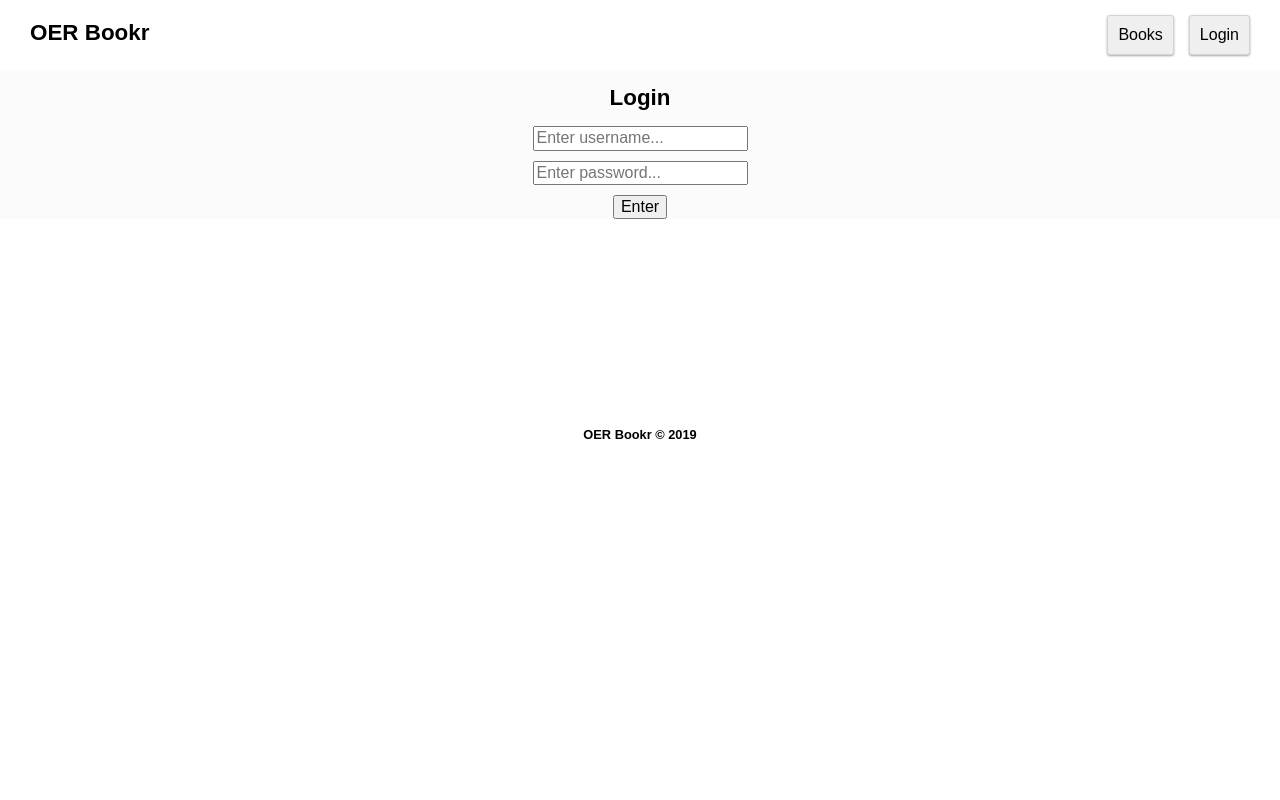
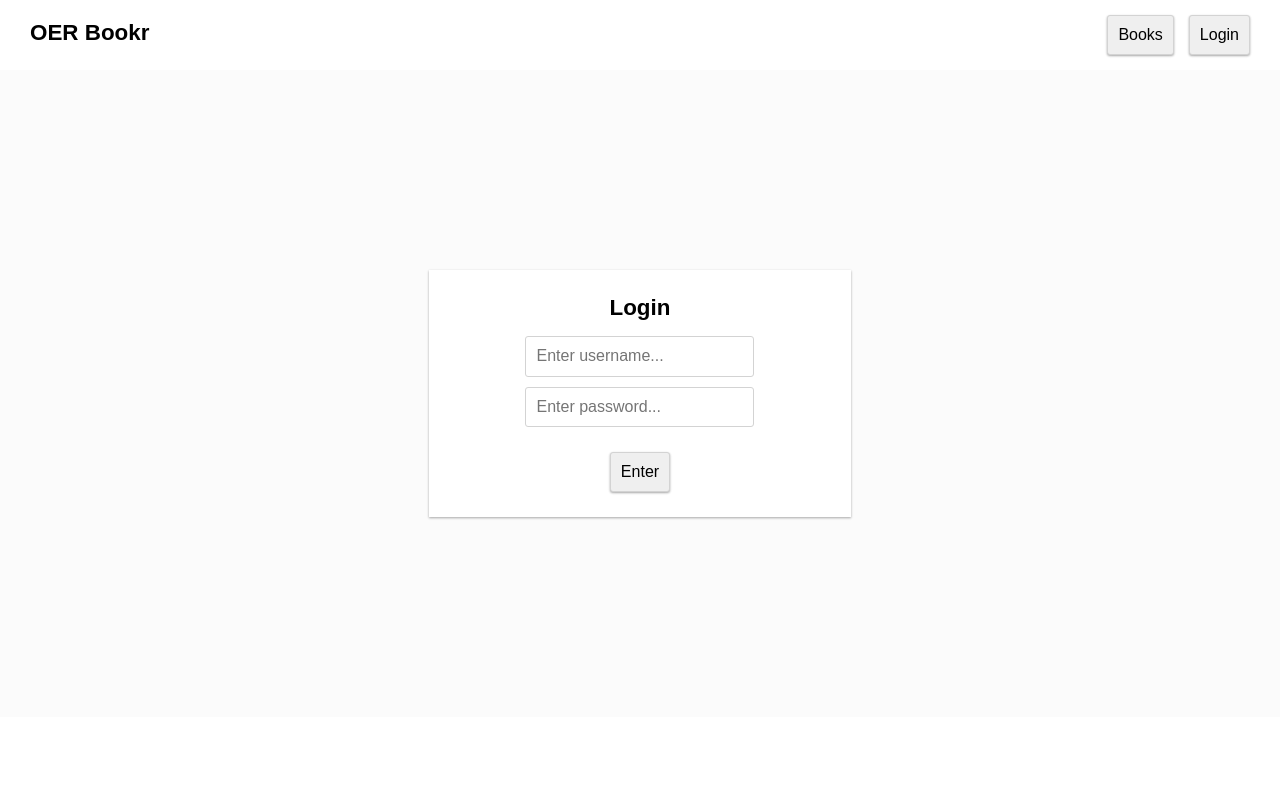
Before and after one commit to oer-bookr/oer-bookr-front-end-mcferrenm, a React (Create React App) app: page /login in a window 1280 px wide. Shown: the top 800 px of the page. Built offline with nearby package versions, Linux system fonts and the light colour scheme.

Commit message:
Login styles, app styles

```diff
--- a/src/App.css
+++ /dev/null
@@ -1,311 +0,0 @@
-.App {
-  background: rgb(251, 251, 251);
-  min-width: 800px;
-}
-
-/* Login */
-
-.login {
-  display: flex;
-  flex-direction: column;
-  align-items: center;
-}
-.login form {
-  display: flex;
-  flex-direction: column;
-  align-items: center;
-}
-
-.login input {
-  margin-bottom: 10px;
-}
-
-/* Add New User Form */
-
-.add-new-user {
-  display: flex;
-  flex-direction: column;
-  align-items: center;
-}
-.add-new-user form {
-  display: flex;
-  flex-direction: column;
-  align-items: center;
-}
-
-.add-new-user input {
-  margin-bottom: 10px;
-}
-
-/* Navigation */
-
-/* .nav-bar {
-  display: flex;
-  justify-content: space-between;
-  align-items: baseline;
-  background: rgb(189, 189, 189);
-  padding: 0 50px;
-} */
-
-/* .nav-links {
-  display: flex;
-  justify-content: space-evenly;
-} */
-
-/* .nav-links a {
-  margin-right: 10px;
-} */
-
-/* .sub-nav-bar {
-  display: flex;
-  justify-content: center;
-  align-items: baseline;
-  padding: 20px;
-}
-
-.left-nav {
-  width: 33%;
-}
-
-.sub-nav-links h4 {
-  margin-right: 10px;
-}
-
-.sub-nav-links {
-  width: 33%;
-  display: flex;
-  justify-content: space-evenly;
-  justify-content: center;
-  align-items: baseline;
-}
-
-.sub-nav-links a {
-  margin-right: 10px;
-}
-
-.right-nav {
-  width: 33%;
-  display: flex;
-  justify-content: flex-end;
-}
-
-.right-nav button {
-  border: 1px solid lightgrey;
-  border-radius: 3px;
-  padding: 10px;
-  box-shadow: 0 1px 3px rgba(0, 0, 0, 0.12), 0 1px 2px rgba(0, 0, 0, 0.24);
-} */
-
-/* JumboSearch */
-
-/* .jumbo-search {
-  background: rgb(189, 189, 189);
-  height: 600px;
-  display: flex;
-  flex-direction: row;
-  align-items: center;
-  justify-content: center;
-} */
-
-/* .jumbo-search input {
-  width: 450px;
-  padding: 10px;
-  border-radius: 5px;
-  margin: 0 10px 80px 0;
-}
-
-.jumbo-search button {
-  padding: 10px 60px;
-  border-radius: 5px;
-  margin-bottom: 80px;
-  cursor: pointer;
-} */
-
-/* Home */
-
-.home-wrapper {
-  display: flex;
-  justify-content: center;
-}
-
-/* Book List */
-
-/* .book-list-wrapper {
-  display: flex;
-  flex-wrap: wrap;
-  max-width: 1024px;
-  margin: 0 auto;
-} */
-
-/* .book-list-item-wrapper {
-  display: flex;
-  flex-direction: column;
-  justify-content: flex-end;
-  width: 200px;
-  box-shadow: 0 1px 3px rgba(0, 0, 0, 0.12), 0 1px 2px rgba(0, 0, 0, 0.24);
-  margin: 0 30px 30px 0;
-  border: 1px solid lightgrey;
-  border-bottom-left-radius: 3px;
-  border-bottom-right-radius: 3px;
-  padding: 10px;
-}
-
-.book-list-item-wrapper .item-body {
-  padding: 10px;
-} */
-
-/* Book Details */
-
-/* .book-details {
-  margin: 10px auto;
-  width: 50%;
-  display: flex;
-  flex-direction: column;
-  align-items: flex-start;
-  box-shadow: 0 1px 3px rgba(0, 0, 0, 0.12), 0 1px 2px rgba(0, 0, 0, 0.24);
-  padding: 10px;
-}
-
-.book-details .buttons {
-  display: flex;
-  justify-content: flex-end;
-  width: 100%;
-}
-
-.book-details .add-review-link {
-  margin: 15px;
-  border: 1px solid lightgrey;
-  border-radius: 3px;
-  padding: 10px;
-  box-shadow: 0 1px 3px rgba(0, 0, 0, 0.12), 0 1px 2px rgba(0, 0, 0, 0.24);
-}
-
-.book-details button {
-  margin: 15px;
-  border: 1px solid lightgrey;
-  border-radius: 3px;
-  padding: 10px;
-  box-shadow: 0 1px 3px rgba(0, 0, 0, 0.12), 0 1px 2px rgba(0, 0, 0, 0.24);
-}
-
-.book-details .add-review-link:hover {
-  background: lightgrey;
-}
-
-.book-details img {
-  width: 300px;
-} */
-
-/* Review Form */
-
-/* .review-form {
-  margin: 10px auto;
-  width: 50%;
-  display: flex;
-  flex-direction: column;
-  align-items: center;
-  justify-content: space-evenly;
-  box-shadow: 0 1px 3px rgba(0, 0, 0, 0.12), 0 1px 2px rgba(0, 0, 0, 0.24);
-  padding: 10px;
-}
-
-.review-form .review-form-header {
-  display: flex;
-  justify-content: space-evenly;
-  align-items: baseline;
-  width: 100%;
-  height: 50px;
-  margin-bottom: 50px;
-}
-
-.review-form .review-form-header img {
-  width: 50px;
-}
-
-.review-form form {
-  display: flex;
-  flex-direction: column;
-  align-items: center;
-  height: 250px;
-  width: 50%;
-  justify-content: space-between;
-}
-
-.review-form input {
-  padding: 10px;
-  width: 100%;
-  border-radius: 3px;
-  border: 1px solid lightgrey;
-}
-
-.review-form textarea {
-  padding: 10px;
-  height: 100px;
-  width: 100%;
-  border-radius: 3px;
-  border: 1px solid lightgrey;
-}
-
-.review-form button {
-  border: 1px solid lightgrey;
-  border-radius: 3px;
-  padding: 10px;
-  box-shadow: 0 1px 3px rgba(0, 0, 0, 0.12), 0 1px 2px rgba(0, 0, 0, 0.24);
-} */
-
-/* Book Form */
-
-/* .book-form {
-  margin: 10px auto;
-  width: 50%;
-  display: flex;
-  flex-direction: column;
-  align-items: center;
-  justify-content: space-evenly;
-  box-shadow: 0 1px 3px rgba(0, 0, 0, 0.12), 0 1px 2px rgba(0, 0, 0, 0.24);
-  padding: 10px;
-}
-
-.book-form .book-form-header {
-  display: flex;
-  justify-content: space-evenly;
-  align-items: baseline;
-  width: 100%;
-  height: 50px;
-  margin-bottom: 50px;
-}
-
-.book-form .book-form-header img {
-  width: 50px;
-}
-
-.book-form form {
-  display: flex;
-  flex-direction: column;
-  align-items: center;
-  height: 350px;
-  width: 75%;
-  justify-content: space-between;
-}
-
-.book-form input {
-  padding: 10px;
-  width: 100%;
-  border-radius: 3px;
-  border: 1px solid lightgrey;
-}
-
-.book-form textarea {
-  padding: 10px;
-  height: 100px;
-  width: 100%;
-  border-radius: 3px;
-  border: 1px solid lightgrey;
-}
-
-.book-form button {
-  border: 1px solid lightgrey;
-  border-radius: 3px;
-  padding: 10px;
-  box-shadow: 0 1px 3px rgba(0, 0, 0, 0.12), 0 1px 2px rgba(0, 0, 0, 0.24);
-} */
--- a/src/App.js
+++ b/src/App.js
@@ -8,22 +8,19 @@ import {
   BookDetailsView,
   ReviewFormView,
   BookFormView,
-  NewUserFormView,
   NavView
 } from "./views";
 
+import { AppContainer } from "./styles/AppStyles";
 import Footer from "./components/Footer";
-
-import "./App.css";
 
 class App extends Component {
   render() {
     return (
-      <div className="App">
+      <AppContainer>
         <Route path="/" component={NavView} />
 
         <Route exact path="/login" component={LoginView} />
-        <Route exact path="/addnewuser" component={NewUserFormView} />
         <Route exact path="/" component={HomeView} />
         <Route path="/books/:subject" component={BookListView} />
         <Route exact path="/book/:id" component={BookDetailsView} />
@@ -31,7 +28,7 @@ class App extends Component {
         <Route path="/book-form" component={BookFormView} />
 
         <Footer />
-      </div>
+      </AppContainer>
     );
   }
 }
--- a/src/components/Home.js
+++ b/src/components/Home.js
@@ -1,4 +1,6 @@
 import React from "react";
+
+import { HomeContainer } from "../styles/HomeStyles";
 
 const Home = props => {
   const handleNavToBooks = e => {
@@ -6,9 +8,9 @@ const Home = props => {
     props.history.push("/books/all");
   };
   return (
-    <div className="home-wrapper">
+    <HomeContainer>
       <button onClick={handleNavToBooks}>Get OER Books!</button>
-    </div>
+    </HomeContainer>
   );
 };
 
--- a/src/components/Login.js
+++ b/src/components/Login.js
@@ -1,8 +1,11 @@
 import React from "react";
+
+import { LoginContainer } from "../styles/LoginStyles";
+import { Button } from "../styles/reusables/Button";
 
 const Login = props => {
   return (
-    <div className="login">
+    <LoginContainer>
       <h1>Login</h1>
       <form>
         <input
@@ -19,9 +22,9 @@ const Login = props => {
           placeholder="Enter password..."
           onChange={props.handleChange}
         />
-        <button onClick={props.handleLogin}>Enter</button>
+        <Button onClick={props.handleLogin}>Enter</Button>
       </form>
-    </div>
+    </LoginContainer>
   );
 };
 
--- a/src/components/NewUserForm.js
+++ /dev/null
@@ -1,35 +0,0 @@
-import React from "react";
-
-const NewUserForm = props => {
-  return (
-    <div className="add-new-user">
-      <h1>Sign Up</h1>
-      <form>
-        <input
-          type="text"
-          value={props.newUserInput.username}
-          name="username"
-          placeholder="Enter username..."
-          onChange={props.handleChange}
-        />
-        <input
-          type="password"
-          name="password"
-          value={props.newUserInput.password}
-          placeholder="Enter password..."
-          onChange={props.handleChange}
-        />
-        <input
-          type="password"
-          name="confirm"
-          value={props.newUserInput.password}
-          placeholder="Confirm password..."
-          onChange={props.handleChange}
-        />
-        <button onClick={props.handleNewUser}>Enter</button>
-      </form>
-    </div>
-  );
-};
-
-export default NewUserForm;
--- /dev/null
+++ b/src/styles/AppStyles.js
@@ -0,0 +1,7 @@
+import styled from "styled-components";
+
+export const AppContainer = styled.div`
+  background: rgb(251, 251, 251);
+
+  min-width: 1200px;
+`;
--- a/src/styles/BookListStyles.js
+++ b/src/styles/BookListStyles.js
@@ -3,7 +3,6 @@ import styled from "styled-components";
 export const BookListWrapper = styled.div`
   display: flex;
   flex-wrap: wrap;
-  max-width: 1024px;
   margin: 0 auto;
   justify-content: center;
 `;
@@ -28,8 +27,7 @@ export const SubNavContainer = styled.nav`
   }
 
   .sub-nav-links {
-    width: 500px;
-    min-width: 400px;
+    width: 700px;
     display: flex;
     justify-content: space-evenly;
     align-items: center;
@@ -39,7 +37,7 @@ export const SubNavContainer = styled.nav`
   }
 
   .sub-nav-links a {
-    padding: 0 25px;
+    padding: 0 42px;
     border-right: 1px solid lightgrey;
   }
 
--- /dev/null
+++ b/src/styles/HomeStyles.js
@@ -0,0 +1,7 @@
+import styled from "styled-components";
+
+export const HomeContainer = styled.div`
+  display: flex;
+  justify-content: center;
+  padding: 250px 0;
+`;
--- /dev/null
+++ b/src/styles/LoginStyles.js
@@ -0,0 +1,27 @@
+import styled from "styled-components";
+
+export const LoginContainer = styled.div`
+  margin: 200px auto;
+  width: 33%;
+  display: flex;
+  flex-direction: column;
+  align-items: center;
+  justify-content: space-evenly;
+  box-shadow: 0 1px 3px rgba(0, 0, 0, 0.12), 0 1px 2px rgba(0, 0, 0, 0.24);
+  padding: 10px;
+  background: #fff;
+
+  form {
+    display: flex;
+    flex-direction: column;
+    align-items: center;
+  }
+
+  input {
+    padding: 10px;
+    width: 100%;
+    border-radius: 3px;
+    border: 1px solid lightgrey;
+    margin-bottom: 10px;
+  }
+`;
--- a/src/views/NewUserFormView.js
+++ /dev/null
@@ -1,54 +0,0 @@
-import React, { Component } from "react";
-import { connect } from "react-redux";
-
-import NewUserForm from "../components/NewUserForm";
-import { addNewUser } from "../store/actions/loginActions";
-
-class NewUserFormView extends Component {
-  state = {
-    newUserInput: {
-      username: "",
-      password: "",
-      confirmedPw: ""
-    }
-  };
-
-  handleChange = e => {
-    e.persist();
-    this.setState(prevState => ({
-      loginInput: {
-        ...prevState.newUserInput,
-        [e.target.name]: e.target.value
-      }
-    }));
-  };
-
-  handleNewUser = e => {
-    e.preventDefault();
-
-    // localStorage.setItem("username", this.state.loginInput.username);
-
-    // this.props.loginUser(this.state.loginInput);
-
-    // this.props.history.push("/books/all");
-  };
-
-  render() {
-    return (
-      <div>
-        <NewUserForm
-          newUserInput={this.state.newUserInput}
-          handleChange={this.handleChange}
-          // handleLogin={this.handleLogin}
-        />
-      </div>
-    );
-  }
-}
-
-const mapStateToProps = state => ({});
-
-export default connect(
-  mapStateToProps,
-  { addNewUser }
-)(NewUserFormView);
--- a/src/views/index.js
+++ b/src/views/index.js
@@ -6,5 +6,4 @@ export { default as ReviewFormView } from "./ReviewFormView";
 export { default as ReviewListView } from "./ReviewListView";
 export { default as JumboSearchView } from "./JumboSearchView";
 export { default as BookFormView } from "./BookFormView";
-export { default as NewUserFormView } from "./NewUserFormView";
 export { default as NavView } from "./NavView";
```
